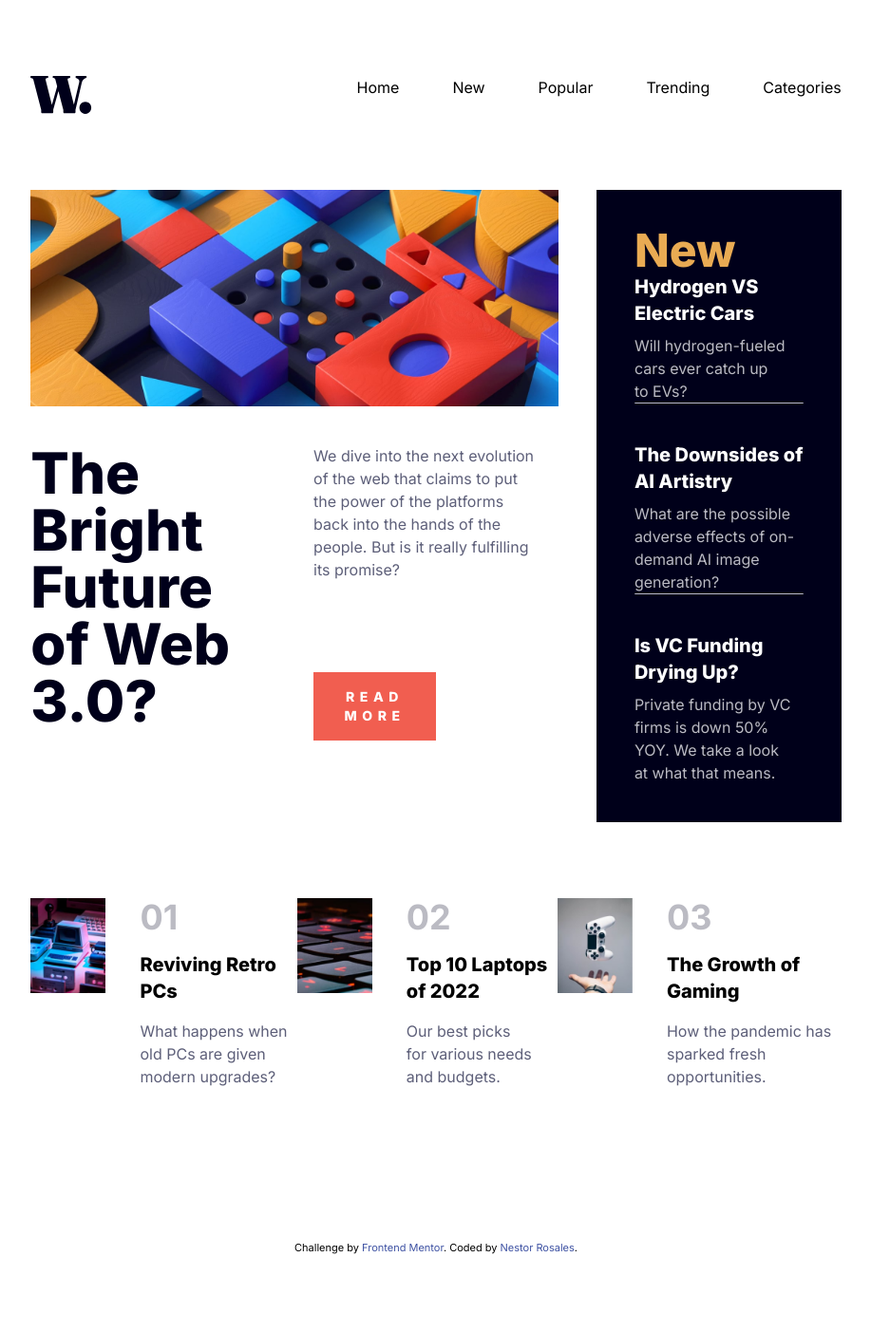
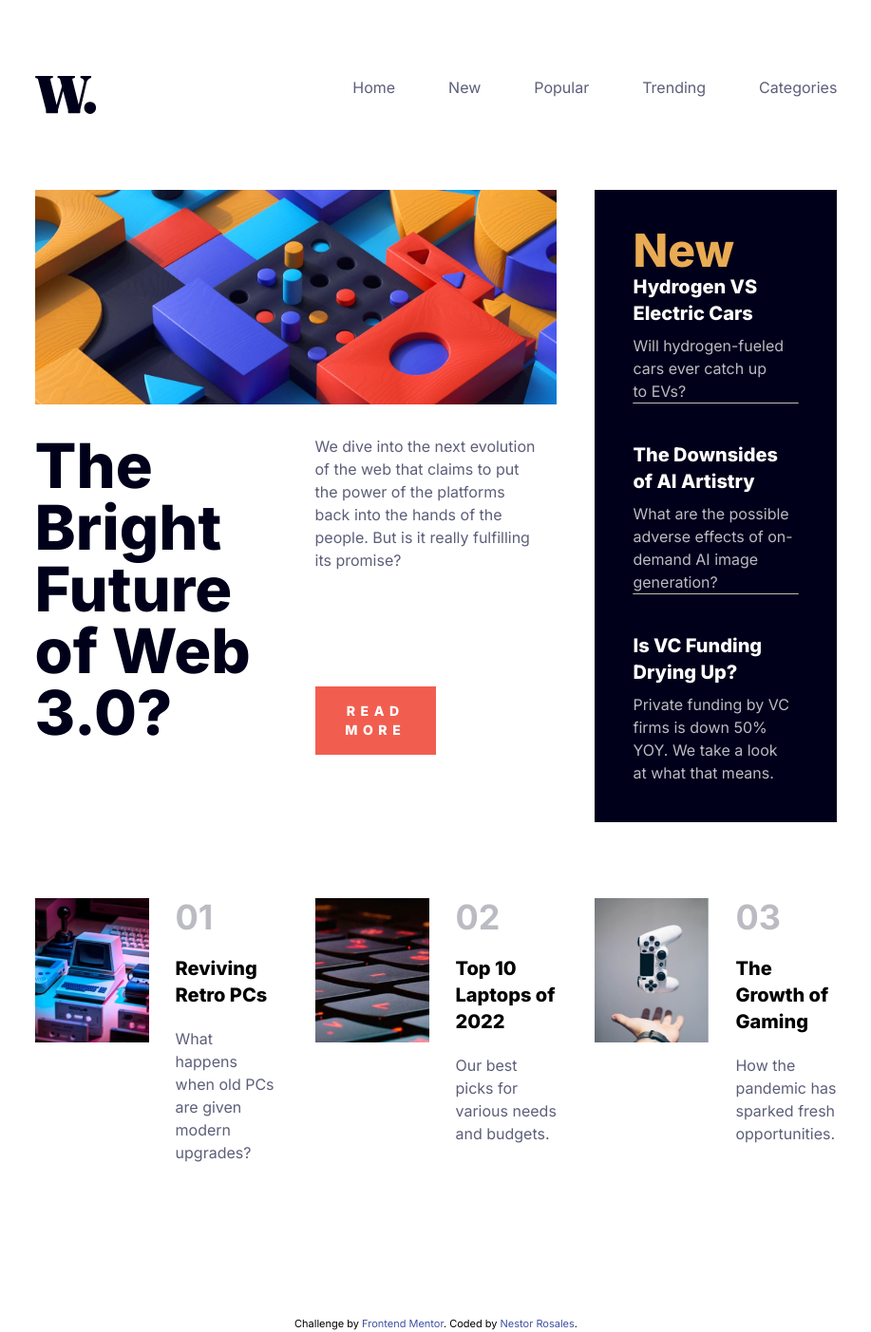
Before and after one commit to Ness733/frontend-mentor-newspage, an Angular app: page / in a window 1280 px wide. Shown: the whole page at 95% size, without its empty margins (181-1098 px from the left). Before the commit the page ends 1323 px from the top, so only its background shows below. Built offline with nearby package versions, Linux system fonts and the light colour scheme.

Commit message:
hover links

```diff
--- a/src/app/app.component.html
+++ b/src/app/app.component.html
@@ -27,29 +27,29 @@
 <body class="flex flex-col justify-center items-center">
 
 
-  <div class="container w-2/3 mt-20">
+  <div class="container w-[66%] mt-20">
     <nav class="flex justify-between">
       <img src="../assets/images/logo.svg" alt="w logo">
-      <ul class="flex gap-14">
-        <li>Home</li>
-        <li>New</li>
-        <li>Popular</li>
-        <li>Trending</li>
-        <li>Categories</li>
+      <ul class="flex gap-14 text-dark-grayish-blue ">
+        <li class="hover:text-primary hover:cursor-pointer">Home</li>
+        <li class="hover:text-primary hover:cursor-pointer">New</li>
+        <li class="hover:text-primary hover:cursor-pointer">Popular</li>
+        <li class="hover:text-primary hover:cursor-pointer">Trending</li>
+        <li class="hover:text-primary hover:cursor-pointer">Categories</li>
       </ul>
     </nav>
     <div class="grid grid-cols-3 gap-x-10 gap-y-20 my-20">
 
       <div class="col-span-2">
         <img src="../assets/images/image-web-3-desktop.jpg" alt="">
-        <div class="grid grid-cols-2 gap-x-10 mt-10">
+        <div class="grid grid-cols-2 gap-x-10 mt-8">
           <h1
-            class="text-very-dark-blue text-6xl leading-none text-pretty tracking font-extrabold pb-3">
+            class="text-very-dark-blue text-[65px] leading-none text-pretty tracking font-extrabold pb-3">
             The
             Bright Future of
             Web 3.0?</h1>
           <div class="flex flex-col justify-between">
-            <p class="text-dark-grayish-blue pr-4 text-pretty text-md">
+            <p class="text-dark-grayish-blue pr-5 text-pretty text-md">
               We dive into the next evolution of the web that claims to put the
               power
               of
@@ -58,7 +58,7 @@
               But is it really fulfilling its promise?
             </p>
             <button
-              class="bg-secondary text-sm px-6 py-4 font-extrabold tracking-[0.4em] text-white col-start-2 w-1/2">READ
+              class="bg-secondary text-sm px-6 py-4 font-extrabold tracking-[0.4em] text-white col-start-2 w-1/2 hover:bg-very-dark-blue">READ
               MORE</button>
           </div>
 
@@ -68,7 +68,8 @@
         class="bg-very-dark-blue col-start-3 p-10 flex flex-col justify-between">
         <h1 class="text-primary text-5xl font-extrabold">New</h1>
         <div>
-          <h1 class="text-white text-xl pb-2 font-extrabold">
+          <h1
+            class="text-white text-xl pb-2 font-extrabold hover:text-primary hover:cursor-pointer">
             Hydrogen
             VS
             Electric Cars</h1>
@@ -77,7 +78,9 @@
           </p>
         </div>
         <div class="border-t-light-grayish-blue border-t rounded-t-[1px] pt-10">
-          <h1 class="text-white text-xl pb-2 font-extrabold">The
+          <h1
+            class="text-white text-xl pb-2 font-extrabold hover:text-primary hover:cursor-pointer">
+            The
             Downsides
             of
             AI
@@ -90,7 +93,9 @@
             generation?</p>
         </div>
         <div class="border-t-light-grayish-blue border-t rounded-t-[1px] pt-10">
-          <h1 class="text-white text-xl font-extrabold pb-2">Is VC
+          <h1
+            class="text-white text-xl font-extrabold pb-2 hover:text-primary hover:cursor-pointer">
+            Is VC
             Funding
             Drying Up?</h1>
           <p class="text-light-grayish-blue text-md text-balance">
@@ -100,41 +105,53 @@
           </p>
         </div>
       </div>
-      <div class="grid grid-flow-col col-span-3">
 
-        <img class="float-left w-[125px]"
+
+      <div class="col-start-1">
+        <img class="float-left w-[120px]"
           src="../assets/images/image-retro-pcs.jpg" alt="">
-        <div class="flex flex-col gap-4 pl-9">
+        <div class="flex flex-col gap-5 pl-7">
           <h1 class="text-4xl font-bold text-light-grayish-blue">01</h1>
-          <h2 class="text-xl font-extrabold">Reviving Retro PCs</h2>
+          <h2
+            class="text-xl font-extrabold hover:text-secondary hover:cursor-pointer">
+            Reviving Retro PCs</h2>
           <p class="text-dark-grayish-blue text-md text-balance">
             What happens when old PCs are given modern upgrades?
           </p>
         </div>
+      </div>
 
 
-        <img class="float-left w-[125px]"
+      <div class="col-start-2">
+        <img class="float-left w-[120px]"
           src="../assets/images/image-top-laptops.jpg" alt="">
-        <div class="flex flex-col gap-4 pl-9">
+        <div class="flex flex-col pl-7 gap-5">
           <h1 class="text-4xl font-bold text-light-grayish-blue">02</h1>
-          <h2 class="text-xl font-extrabold">Top 10 Laptops of 2022</h2>
+          <h2
+            class="text-xl font-extrabold hover:text-secondary hover:cursor-pointer">
+            Top 10 Laptops of 2022</h2>
           <p class="text-dark-grayish-blue text-md w-fit text-balance">
             Our best picks for various needs and budgets.
           </p>
         </div>
+      </div>
 
 
-        <img class="float-left w-[125px]"
+      <div class="col-start-3">
+        <img class="float-left w-[120px]"
           src="../assets/images/image-gaming-growth.jpg" alt="">
-        <div class="flex flex-col gap-4 pl-9">
+        <div class="flex flex-col gap-5 pl-7">
           <h1 class="text-4xl font-bold text-light-grayish-blue">03</h1>
-          <h2 class="text-xl font-extrabold">The Growth of Gaming</h2>
-          <p class="text-dark-grayish-blue text-md w-fit text-pretty">
+          <h2
+            class="text-xl font-extrabold hover:text-secondary hover:cursor-pointer">
+            The Growth of Gaming</h2>
+          <p class="text-dark-grayish-blue text-md text-pretty">
             How the pandemic has sparked fresh opportunities.
           </p>
         </div>
+      </div>
 
-      </div>
+
     </div>
   </div>
 
```
